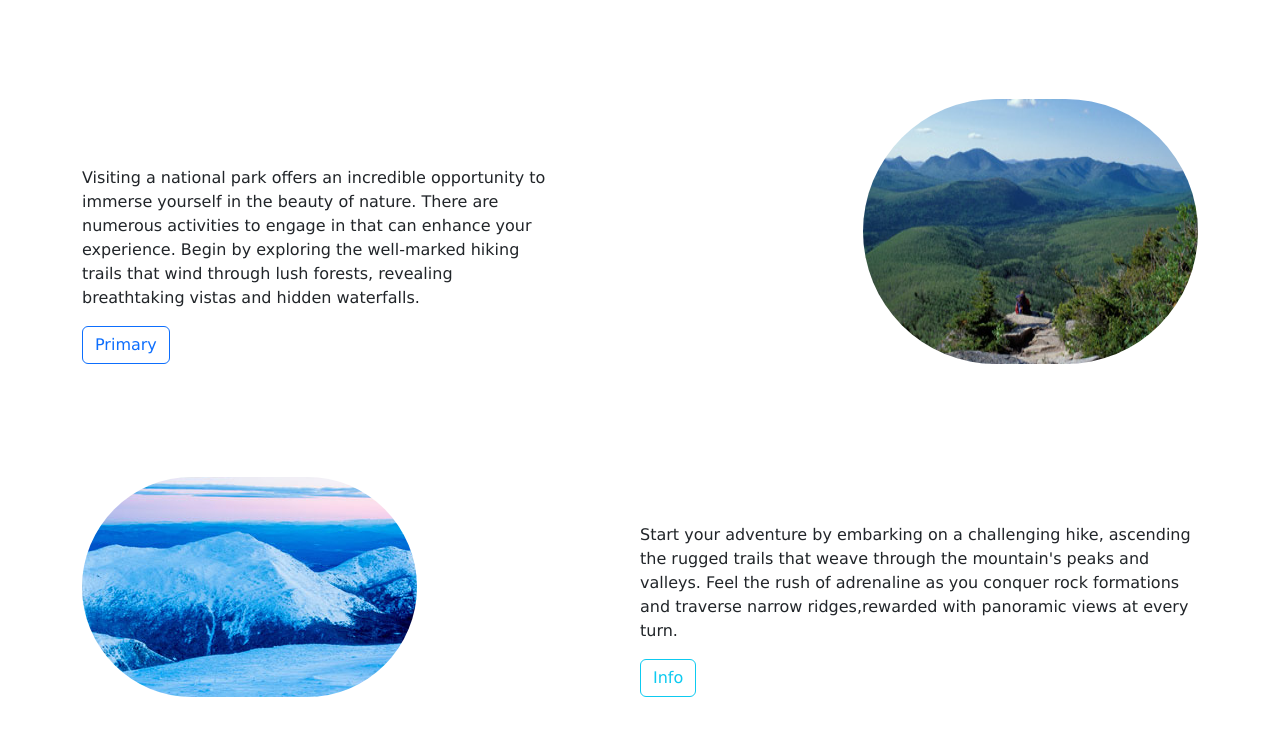
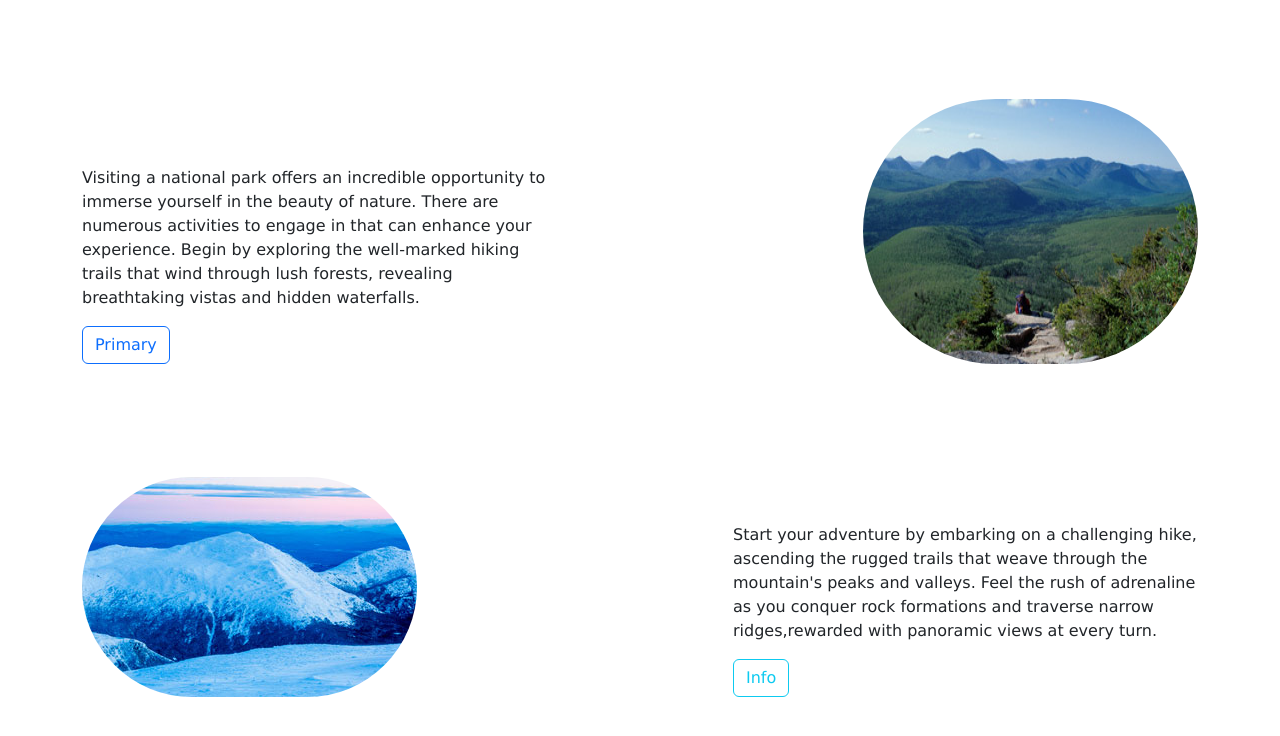
Before and after one commit to DeshondaHolmes/Capstone-2, a plain HTML site: page index.html in a window 1280 px wide. Shown: the part 408-1144 px from the top of the page. Drawn offline with nearby package versions, Linux system fonts and the light colour scheme.

Commit message:
update column size

```diff
--- a/index.html
+++ b/index.html
@@ -76,7 +76,7 @@
             <div class="row">
                 <div class="col-12" id="mountainInfo">
                     <img src="images/Adams-StoryImage_2.jpg" class="rounded-pill" alt="mountainview"></img>
-                    <section class="col-6" id="mountainInfoHome">
+                    <section class="col-5" id="mountainInfoHome">
                         <p>Start your adventure by embarking on a challenging hike, ascending the rugged trails that
                             weave through the mountain's peaks and valleys. Feel the rush of adrenaline as you conquer
                             rock formations and traverse narrow ridges,rewarded with panoramic views at every turn.
```
